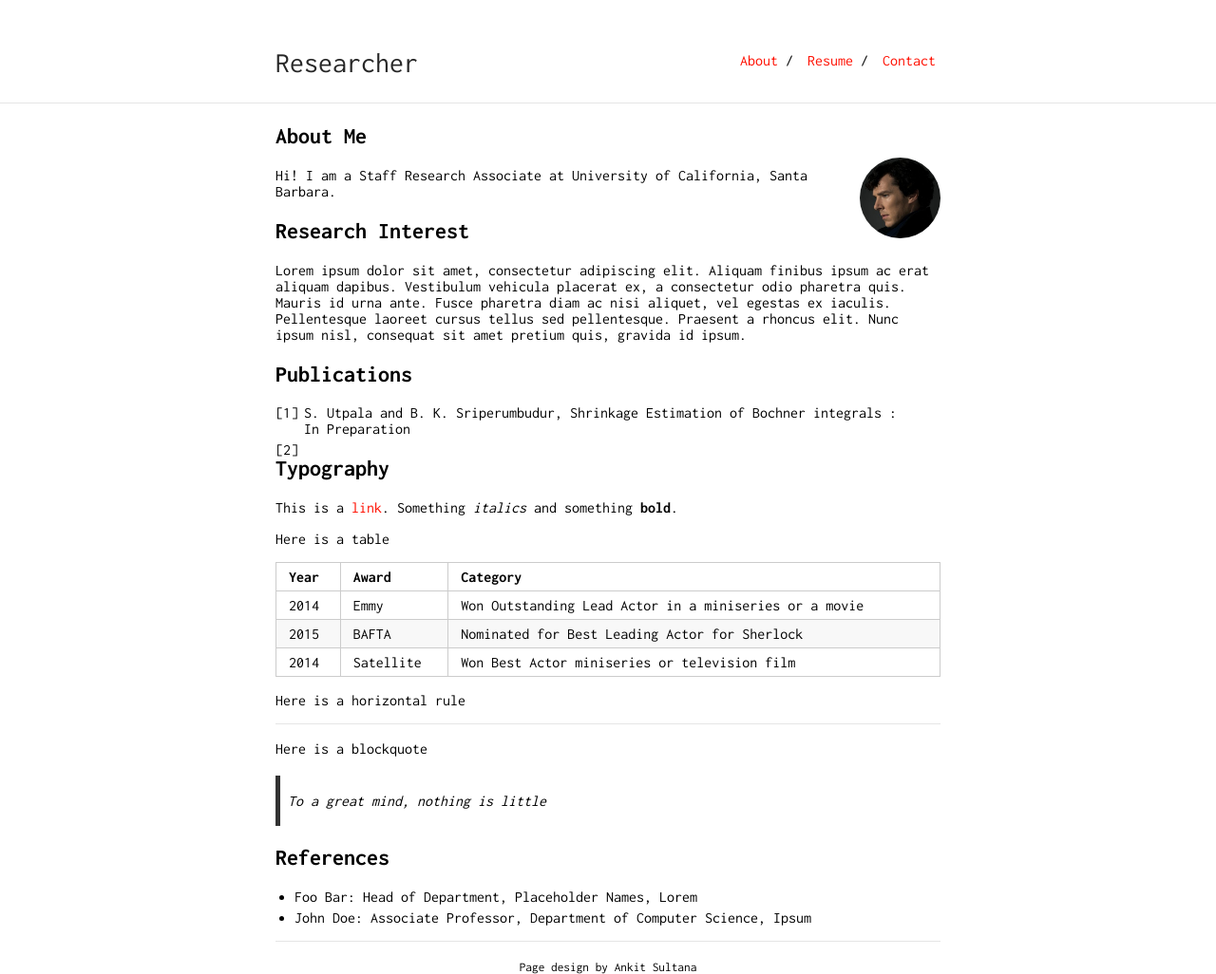
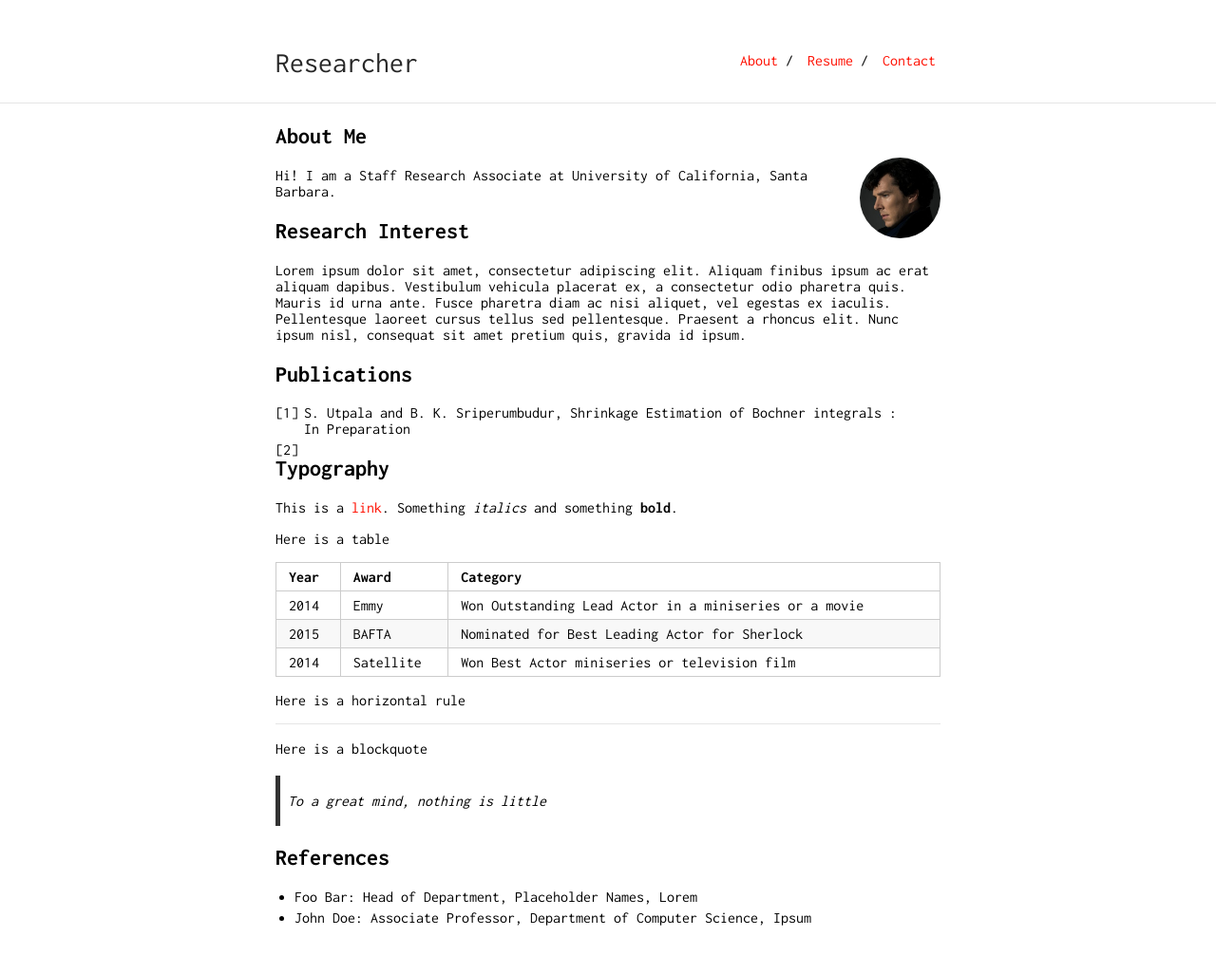
Before and after one commit to SaitejaUtpala/saitejautpala.github.io, a Jekyll site: the page built from index.md, in a window 1280 px wide. Shown: the whole page at 95% size. Built offline with Jekyll 4.4.1, drawn with Linux system fonts in a browser that asks for light colours; our own code applies the rules of GitHub Pages for plain Markdown files; after the commit the page ends 975 px from its top, so only the background shows below that.

Commit message:
add urls

```diff
--- a/_config.yml
+++ b/_config.yml
@@ -1,15 +1,15 @@
 title: Researcher
-url: "https://ankitsultana.com"
-baseurl: "/researcher"
+url: "https://saitejautpala.com"
+baseurl: "/"
 
 markdown: kramdown
 #ins_logo: "./bits-logo.png"
 
 tracking_id: #
 
-footer: yes
+footer: No
 footer_url: "https://github.com/ankitsultana"
-footer_text: "Page design by Ankit Sultana"
+footer_text: "Page created from researcher theme at"
 
 sass:
     style: compressed
```
